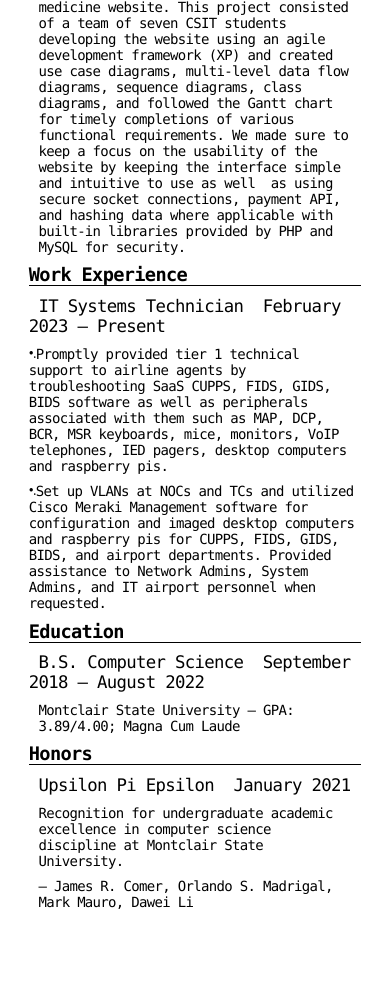
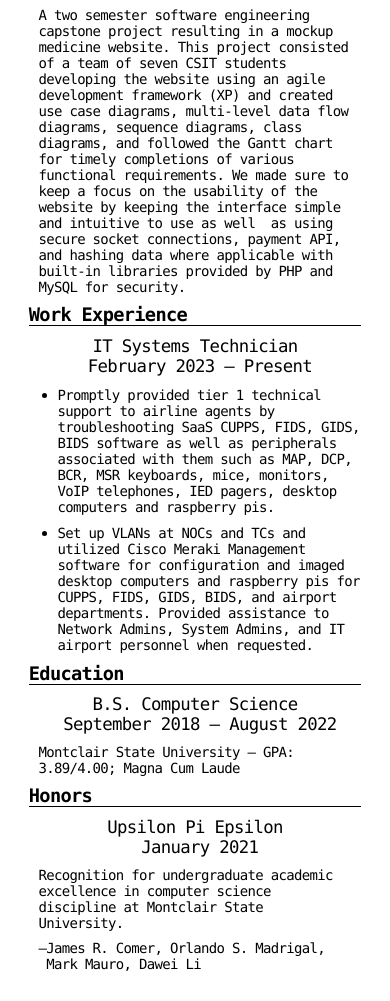
Before and after one commit to artsky-github/eCV, a plain HTML site: page 20231107_AL_CV.html in a window 390 px wide. Shown: the part 975-1976 px from the top of the page. Before the commit the page ends 1914 px from the top, so only its background shows below. Drawn offline with Linux system fonts and the light colour scheme.

Commit message:
commented out margin from embedded css in the html doc and implemented main.css and applied flexbox to the paragraph tags and media query to center upon resize.

```diff
--- a/20231107_AL_CV.html
+++ b/20231107_AL_CV.html
@@ -58,11 +58,10 @@
       }
       ol,
       ul {
-        margin: 0;
+        /*margin: 0; */
         padding: 0;
       }
       li {
-        list-style: none;
         margin: 0;
         padding: 0;
       }
@@ -254,10 +253,10 @@
         font-family: Consolas;
         writing-mode: horizontal-tb;
         direction: ltr;
-        margin-left: 0in;
+        /*margin-left: 0in;
         margin-right: 0in;
+        text-indent: 0.1in; */
         text-align: left !important;
-        text-indent: 0.1in;
         letter-spacing: -0.0071in;
         font-weight: normal;
       }
@@ -266,12 +265,12 @@
         font-family: Consolas;
         writing-mode: horizontal-tb;
         direction: ltr;
-        margin-left: 0in;
+        /*margin-left: 0in;
         margin-right: 0in;
         margin-top: 0in;
         margin-bottom: 0.1in;
+        text-indent: 0.1in; */
         text-align: left !important;
-        text-indent: 0.1in;
         letter-spacing: -0.0071in;
         font-weight: normal;
       }
@@ -365,7 +364,7 @@
       ><span class="T4">English, Russian</span>
     </p>
     <p class="P6">Projects</p>
-    <p class="P8 project-header">
+    <p class="P8 subsection-item">
       SRQ ITS Panel
       <span
         > <a
@@ -384,7 +383,7 @@
       work productivity. The web application features SPA and RESTful APIs all
       built using React.js with Bootstrap.
     </p>
-    <p class="P8">
+    <p class="P8 subsection-item">
       Hawk Heap
       <span
         > <a
@@ -404,7 +403,7 @@
       website before implementation. The questions and answers were created and
       queried using MySQL and interfaced with PHP.
     </p>
-    <p class="P8">
+    <p class="P8 subsection-item">
       SwiftCare
       <span
         > <a
@@ -429,7 +428,7 @@
       and MySQL for security.
     </p>
     <p class="P6">Work Experience</p>
-    <p class="P8">
+    <p class="P8 subsection-item">
       IT Systems Technician
       <span
         > <span class="T8">February 2023 </span><span class="T6">—</span
@@ -439,10 +438,7 @@
     <ul>
       <li>
         <p class="P10" style="margin-left: 0cm">
-          <span
-            class="Bullet_20_Symbols"
-            style="display: block; float: left; min-width: 0cm"
-            >•.</span
+          </span
           >Promptly provided tier 1 technical support to airline agents by
           troubleshooting SaaS CUPPS, FIDS, GIDS, BIDS software as well as
           peripherals associated with them such as MAP, DCP, BCR, MSR keyboards,
@@ -452,10 +448,7 @@
       </li>
       <li>
         <p class="P10" style="margin-left: 0cm">
-          <span
-            class="Bullet_20_Symbols"
-            style="display: block; float: left; min-width: 0cm"
-            >•.</span
+          </span
           >Set up VLANs at NOCs and TCs and utilized Cisco Meraki Management
           software for configuration and imaged desktop computers and raspberry
           pis for CUPPS, FIDS, GIDS, BIDS, and airport departments. Provided
@@ -465,7 +458,7 @@
       </li>
     </ul>
     <p class="P6">Education</p>
-    <p class="P8">
+    <p class="P8 subsection-item">
       B.S. Computer Science
       <span
         > September 2018 <span class="T6">—</span
@@ -477,12 +470,14 @@
       ><span class="T8"> </span>GPA: 3.89/4.00; Magna Cum Laude
     </p>
     <p class="P6">Honors</p>
-    <p class="P7">Upsilon Pi Epsilon <span> January 2021</span></p>
+    <p class="P7 subsection-item">
+      Upsilon Pi Epsilon <span> January 2021</span>
+    </p>
     <p class="P3">
       Recognition for undergraduate academic excellence in computer science
       discipline at Montclair State University.
     </p>
-    <p class="P5">
+    <p class="P5 honor-names">
       <span class="T6">—</span
       ><span class="T7">
         James R. Comer, Orlando S. Madrigal, Mark Mauro, Dawei Li</span
--- a/main.css
+++ b/main.css
@@ -0,0 +1,27 @@
+.subsection-item {
+  display: flex;
+  justify-content: space-between;
+  margin-inline: 0.1in;
+  margin-bottom: 0.1in;
+}
+
+.honor-names {
+  display: flex;
+  justify-content: end;
+}
+
+ul {
+  margin-left: 0.3in;
+}
+
+html {
+  display: flex;
+  justify-content: center;
+}
+
+@media only screen and (max-width: 560px) {
+  .subsection-item {
+    flex-direction: column;
+    align-items: center;
+  }
+}
```
